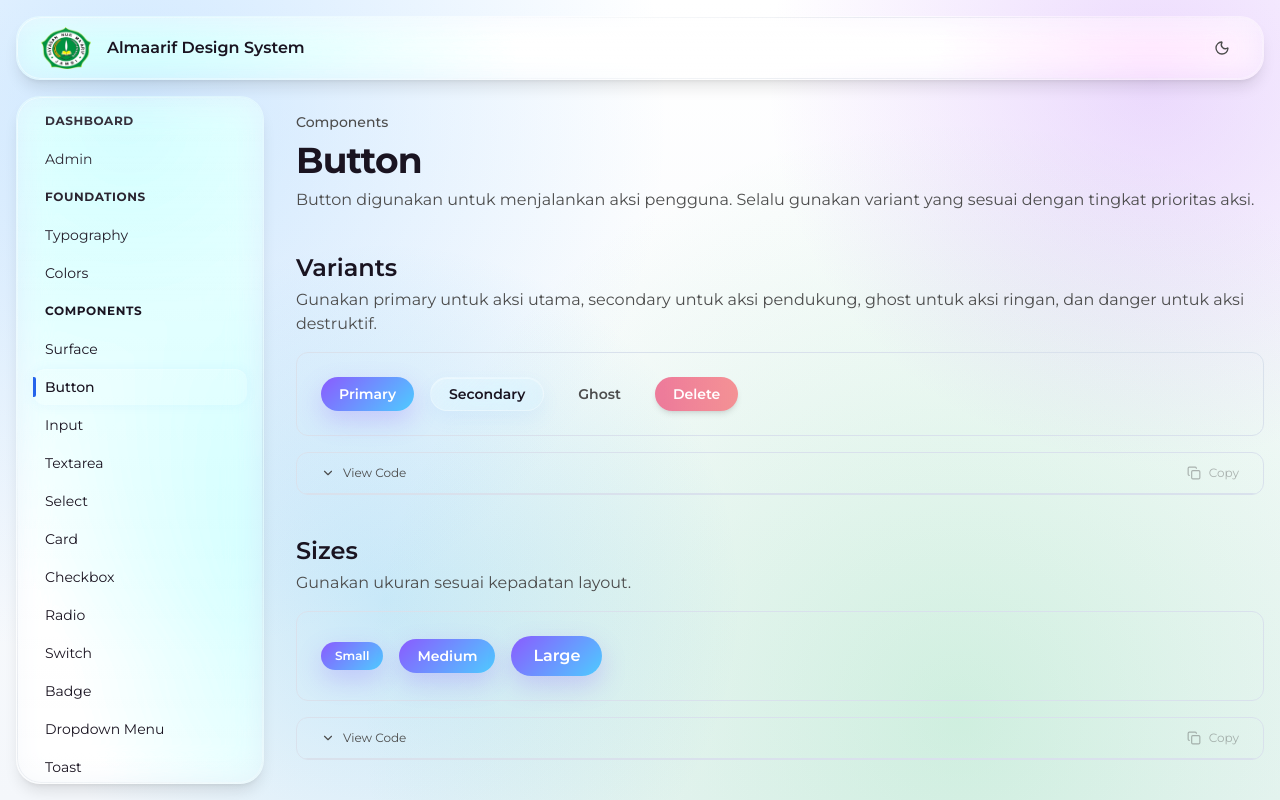
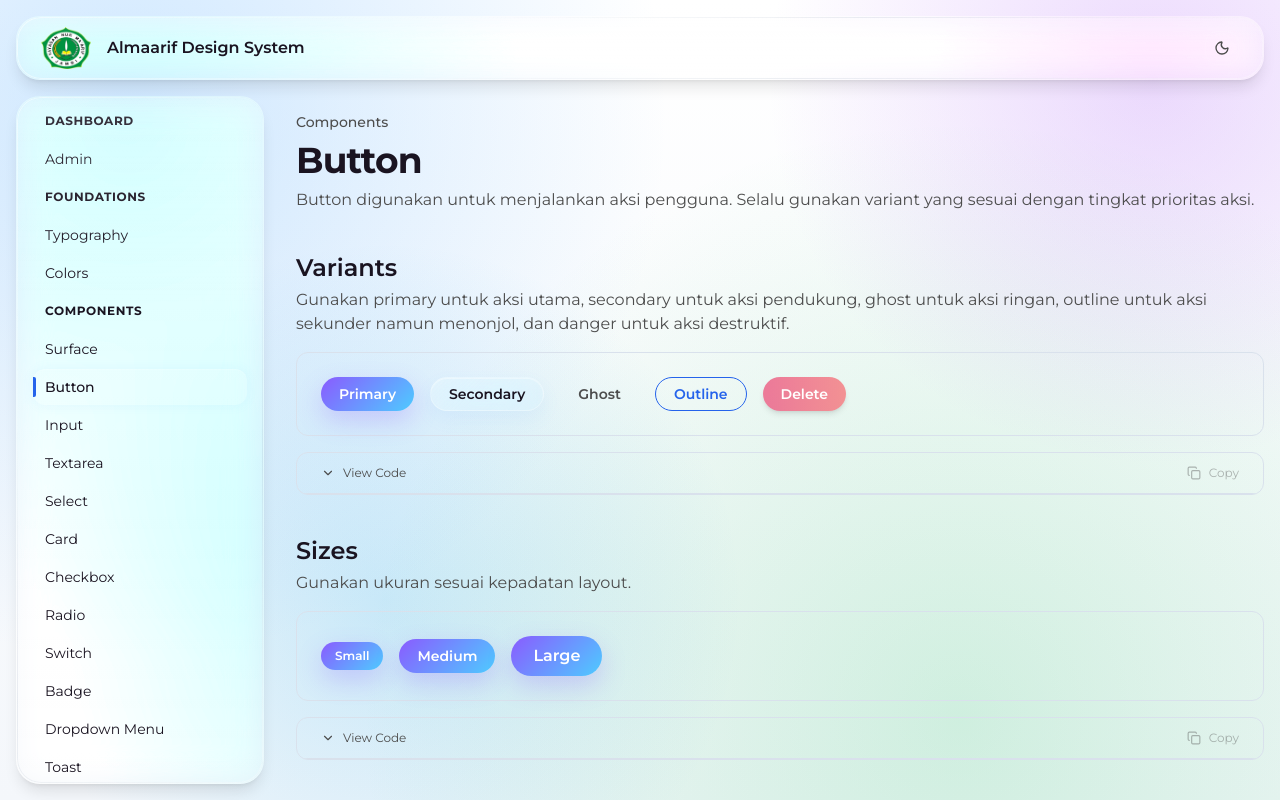
Before and after one commit to fuadrifki/almaarif-jambi-plus, a Next.js app in the folder apps/admin/: page /design/button in a window 1280 px wide. Built offline with nearby package versions, Linux system fonts and the light colour scheme.

Commit message:
add button outline

```diff
--- a/apps/admin/components/ui/button/button.types.ts
+++ b/apps/admin/components/ui/button/button.types.ts
@@ -1,6 +1,6 @@
 import type { ButtonHTMLAttributes, ReactNode } from 'react';
 
-export type ButtonVariant = 'primary' | 'secondary' | 'ghost' | 'danger';
+export type ButtonVariant = 'primary' | 'secondary' | 'ghost' | 'danger' | 'outline';
 
 export type ButtonSize = 'sm' | 'md' | 'lg';
 
--- a/apps/admin/features/ads/pages/button-page.tsx
+++ b/apps/admin/features/ads/pages/button-page.tsx
@@ -18,7 +18,7 @@ export const ButtonPage = () => (
 
     <SectionPreview
       title="Variants"
-      description="Gunakan primary untuk aksi utama, secondary untuk aksi pendukung, ghost untuk aksi ringan, dan danger untuk aksi destruktif."
+      description="Gunakan primary untuk aksi utama, secondary untuk aksi pendukung, ghost untuk aksi ringan, outline untuk aksi sekunder namun menonjol, dan danger untuk aksi destruktif."
       code={`<>
   <Button>Primary</Button>
 
@@ -28,6 +28,10 @@ export const ButtonPage = () => (
 
   <Button variant="ghost">
     Ghost
+  </Button>
+
+  <Button variant="outline">
+    Outline
   </Button>
 
   <Button variant="danger">
@@ -41,6 +45,8 @@ export const ButtonPage = () => (
         <Button variant="secondary">Secondary</Button>
 
         <Button variant="ghost">Ghost</Button>
+
+        <Button variant="outline">Outline</Button>
 
         <Button variant="danger">Delete</Button>
       </div>
--- a/apps/admin/features/attendance/reports/components/report-filters.tsx
+++ b/apps/admin/features/attendance/reports/components/report-filters.tsx
@@ -3,7 +3,6 @@ import { useCallback } from 'react';
 import { useRouter, usePathname, useSearchParams } from 'next/navigation';
 
 import { Button, Field, Select, Surface } from '@/components/ui';
-import { CLASSES } from '@/config/lookups';
 import { ReportFilter } from '../../queries/report/types';
 import { Class } from '@/features/classes';
 
@@ -12,14 +11,13 @@ type ReportFiltersProps = {
   classes: Class[];
 };
 
-export const ReportFilters = ({ className, classes }: ReportFiltersProps) => {
+export const ReportFilters = ({ classes }: ReportFiltersProps) => {
   const router = useRouter();
   const pathname = usePathname();
   const searchParams = useSearchParams();
 
   const classId = searchParams.get('classId') || '';
   const date = searchParams.get('date') || '';
-  const page = searchParams.get('page') || '1';
 
   const classesOptions = classes.map((c) => ({
     label: c.name,
@@ -77,7 +75,7 @@ export const ReportFilters = ({ className, classes }: ReportFiltersProps) => {
           />
         </Field>
 
-        <Button variant="secondary" onClick={handleReset}>
+        <Button variant="outline" onClick={handleReset}>
           Reset
         </Button>
       </div>
--- a/apps/admin/styles/components/button.css
+++ b/apps/admin/styles/components/button.css
@@ -64,7 +64,7 @@
 
   box-shadow:
     inset 0 2px 6px rgb(0 0 0 / 0.18),
-    0 6px 14px var(--button-primary-shadow);
+    0 2px 30px var(--button-primary-shadow);
 }
 
 /* ======================
@@ -87,6 +87,7 @@
 }
 
 .ads-button--secondary:hover {
+  filter: brightness(1.04);
   background: color-mix(in srgb, var(--button-secondary) 92%, white);
 
   box-shadow:
@@ -95,7 +96,11 @@
 }
 
 .ads-button--secondary:active {
+  filter: brightness(0.92);
   background: color-mix(in srgb, var(--button-ghost-hover) 82%, gray);
+  box-shadow:
+    inset 0 2px 6px rgb(0 0 0 / 0.18),
+    0 2px 30px var(--button-primary-shadow);
 }
 
 /* ======================
@@ -117,6 +122,9 @@
 .ads-button--ghost:active {
   filter: brightness(0.92);
   background: color-mix(in srgb, var(--button-ghost-hover) 82%, gray);
+  box-shadow:
+    inset 0 2px 6px rgb(0 0 0 / 0.18),
+    0 2px 30px var(--button-primary-shadow);
 }
 
 /* ======================
@@ -139,6 +147,33 @@
 
 .ads-button--danger:active {
   filter: brightness(0.92);
+  box-shadow:
+    inset 0 2px 6px rgb(0 0 0 / 0.18),
+    0 2px 30px var(--button-primary-shadow);
+}
+
+/* ======================
+   OUTLINE
+====================== */
+
+.ads-button--outline {
+  color: var(--brand);
+
+  background: transparent;
+
+  border: 1px solid var(--brand);
+}
+
+.ads-button--outline:hover {
+  filter: brightness(1.04);
+  background: color-mix(in srgb, var(--brand) 10%, transparent);
+}
+
+.ads-button--outline:active {
+  filter: brightness(0.92);
+  box-shadow:
+    inset 0 2px 6px rgb(0 0 0 / 0.18),
+    0 2px 30px var(--button-primary-shadow);
 }
 
 /* ======================
```
